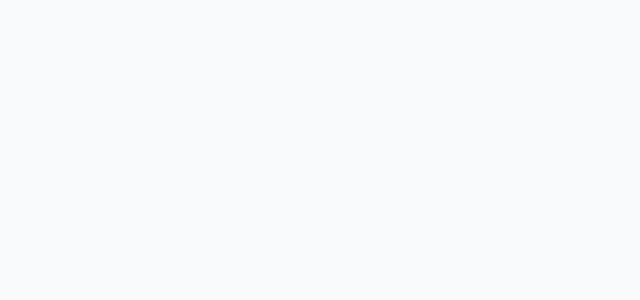
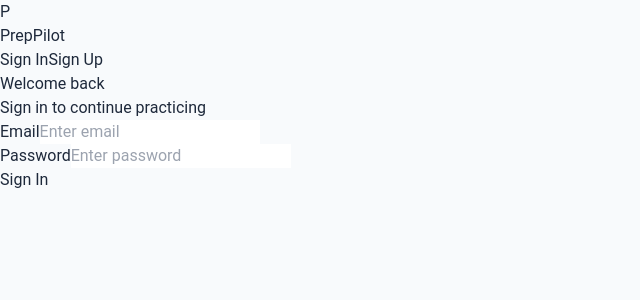
Before and after one commit to KaranSingh3112/PrepPilot, a React (Vite) app in the folder frontend/: page /login in a window 1280 px wide. Before the commit this address had no page. Shown: the top 300 px of the page, without its empty margins (0-640 px from the left). Built offline with nearby package versions, Linux system fonts and the light colour scheme; no server answers.

Commit message:
Create login page

```diff
--- a/frontend/src/App.jsx
+++ b/frontend/src/App.jsx
@@ -1,15 +1,21 @@
 import { Route, Routes } from 'react-router-dom'
 import './App.css'
 import Home from './pages/Home'
+import Login from './pages/Login'
+import { AuthProvider } from './context/AuthContext'
 
 function App() {
   return(
-    <>
+    <AuthProvider>
+
       <Routes>
+
+        <Route path='/login' element={ <Login /> } />
         <Route path='/' element={ <Home /> } />
+
       </Routes>
-    </>
-  )
+   </AuthProvider>
+  );
 }
 
 export default App
--- /dev/null
+++ b/frontend/src/context/AuthContext.jsx
@@ -0,0 +1,56 @@
+import { Children, createContext, useContext, useEffect, useState } from "react"
+import api from "../api/axios";
+
+
+const AuthContext = createContext(null);
+
+export const useAuth = () => {
+    const ctx = useContext(AuthContext);
+    if(!ctx) throw new Error("useAuth must be used inside <AuthProvides>");
+    return ctx;
+}
+
+export const AuthProvider = ({ children }) => {
+    const [user, setUser] = useState(null);
+    const [loading, setLoading] = useState(true);
+
+    useEffect(() => {
+        const chechkAuth = async () => {
+            const token = localStorage.getItem('token')
+            if(!token){
+                setLoading(false);
+                return;
+            }
+            try {
+                const res = await api.get("/auth/me");
+                setUser(res.data.user);
+            } catch (error) {
+                setUser(null)
+            }finally{
+                setLoading(false);
+            }
+        };
+        chechkAuth();
+    }, []);
+
+
+    const login = (token, userData) => {
+        localStorage.setItem('token', token);
+        localStorage.setItem('user', JSON.stringify(userData));
+    }
+
+    const logout = () => {
+        localStorage.removeItem("token");
+        localStorage.removeItem("user");
+        setUser(null)
+    };
+
+    const value = { user, loading, login, logout };
+
+
+  return (
+    <AuthContext.Provider value={value}>
+        {children}
+    </AuthContext.Provider>
+  )
+}
--- a/frontend/src/main.jsx
+++ b/frontend/src/main.jsx
@@ -2,10 +2,20 @@
 import { createRoot } from 'react-dom/client'
 import './index.css'
 import App from './App.jsx'
-import {BrowserRouter} from "react-router-dom"
+import { BrowserRouter } from "react-router-dom";
+import { Toaster } from "react-hot-toast"
 
 createRoot(document.getElementById('root')).render(
   <BrowserRouter>
     <App />
+    <Toaster
+      position="top-right"
+      toastOptions={{
+        duration: 3000,
+        style: { borderRadius: '10px', fontSize: '14px' },
+        success: { iconTheme: { primary: '#10b981', secondary: '#fff' } },
+        error: { iconTheme: { primary: '#ef4444', secondary: '#fff' } },
+      }}
+    />
   </BrowserRouter>,
 )
--- /dev/null
+++ b/frontend/src/pages/Login.jsx
@@ -0,0 +1,126 @@
+import { useState } from "react"
+import { useAuth } from "../context/AuthContext";
+import { Link, useNavigate } from "react-router-dom";
+import toast from 'react-hot-toast';
+import api from "../api/axios";
+
+
+
+const Login = () => {
+    const [mode, setMode] = useState('login')
+
+    const [form, setForm] = useState({ name: "", email: "", password: "" });
+    const [loading, setLoading] = useState(false)
+
+    const { login } = useAuth()
+    const navigate = useNavigate();
+
+    const handleChange = (e) =>
+        setForm({ ...form, [e.target.name]: e.target.value })
+
+    const handleSubmit = async (e) => {
+        e.preventDefault();
+
+        if (mode === 'register' && !form.name) {
+            return toast.error("Please Enter your name")
+        }
+        if (!form.email || !form.password) {
+            return toast.error("Please fill in all detailes");
+        }
+        setLoading(true);
+        try {
+            const endpoint = mode === "login" ? "/auth/login" : "/auth/register";
+            const payload = mode === "login" ?
+                { email: form.email, password: form.password } :
+                form
+
+            const res = await api.post(endpoint, payload);
+
+            login(res.data.token, res.data.user);
+            toast.success(mode === 'login' ? "Welcome back!" : "Account created!");
+            navigate("/dashboard")
+        } catch (error) {
+            toast.error(error.response?.data?.message || "Something went wrong");
+        } finally {
+            setLoading(false);
+        }
+    };
+
+    return (
+        <div>
+            <div>
+
+                {/* Brand */}
+                <Link to="/">
+                    <div>
+                        <span>P</span>
+                        <div>
+                            <span>PrepPilot</span>
+                        </div>
+                    </div>
+                </Link>
+
+                {/* Card */}
+                <div>
+                    {/* tabs */}
+                    {["login", "register"].map((m) => (
+                        <button key={m} onClick={() => setMode(m)}>
+                            {m === "login" ? "Sign In" : "Sign Up"}
+                        </button>
+                    ))}
+                </div>
+
+                <h2>
+                    {mode === 'login' ? "Welcome back" : "Create your account"}
+                </h2>
+
+                <p>
+                    {mode === "login" ? "Sign in to continue practicing" : "Start your interview prep journey"}
+                </p>
+
+                <form>
+                    {mode === "register" && (
+                        <div>
+                            <label>Name</label>
+                            <input
+                                name="name"
+                                type="text"
+                                value={form.name}
+                                onChange={handleChange}
+                                placeholder="Enter your name"
+                            />
+                        </div>
+                    )}
+
+                    <div>
+                        <label>Email</label>
+                        <input
+                            type="email"
+                            name="email"
+                            value={form.email}
+                            onChange={handleChange}
+                            placeholder="Enter email"
+                        />
+                    </div>
+
+                    <div>
+                        <label>Password</label>
+                        <input
+                            type="password"
+                            name="password"
+                            value={form.password}
+                            onChange={handleChange}
+                            placeholder="Enter password"
+                        />
+                    </div>
+
+                    <button type="submit" disabled={loading}>
+                        {loading ? "Please wait..." : mode === 'login' ? "Sign In" : "Create Account"}
+                    </button>
+                </form>
+            </div>
+        </div>
+    )
+}
+
+export default Login;
```
